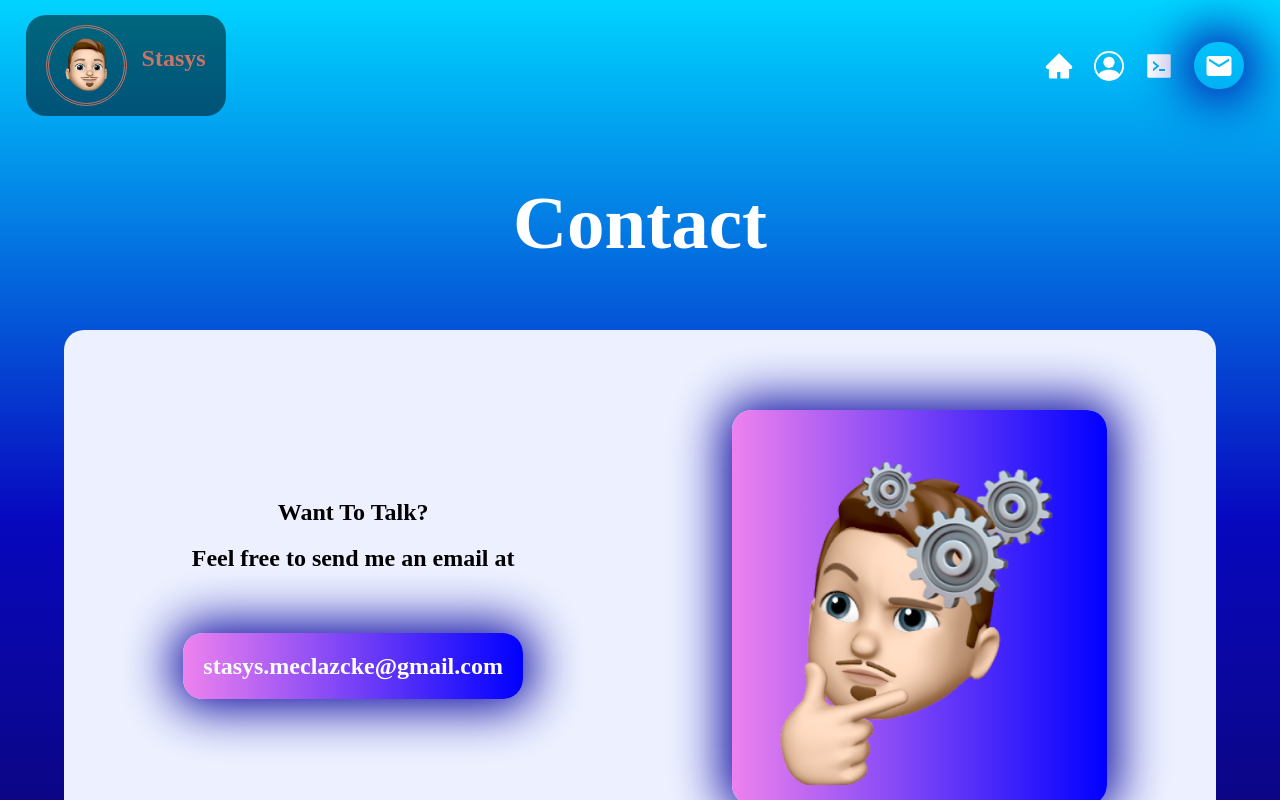
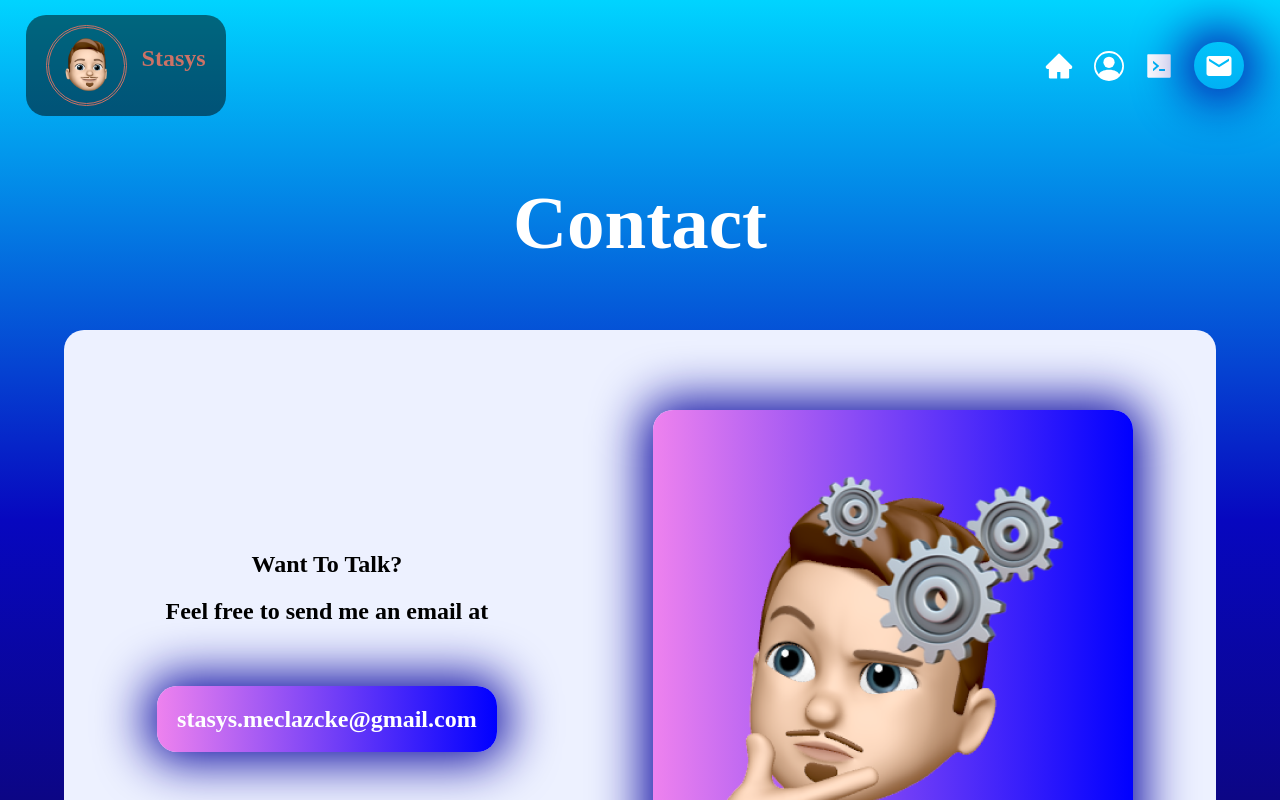
Before and after one commit to aeip/portfolio, a React (Create React App) app: page /contact in a window 1280 px wide. Shown: the top 800 px of the page. Built offline with nearby package versions, Linux system fonts and the light colour scheme.

Commit message:
fixed contact photo

```diff
--- a/src/App.css
+++ b/src/App.css
@@ -375,8 +375,8 @@ html {
 }
 
 .contact-photo {
-  height: 375px;
-  width: 375px;
+  min-height: 375px;
+  min-width: 375px;
   /* ff 3.6+ */
   background: -moz-linear-gradient(
     90deg,
```
